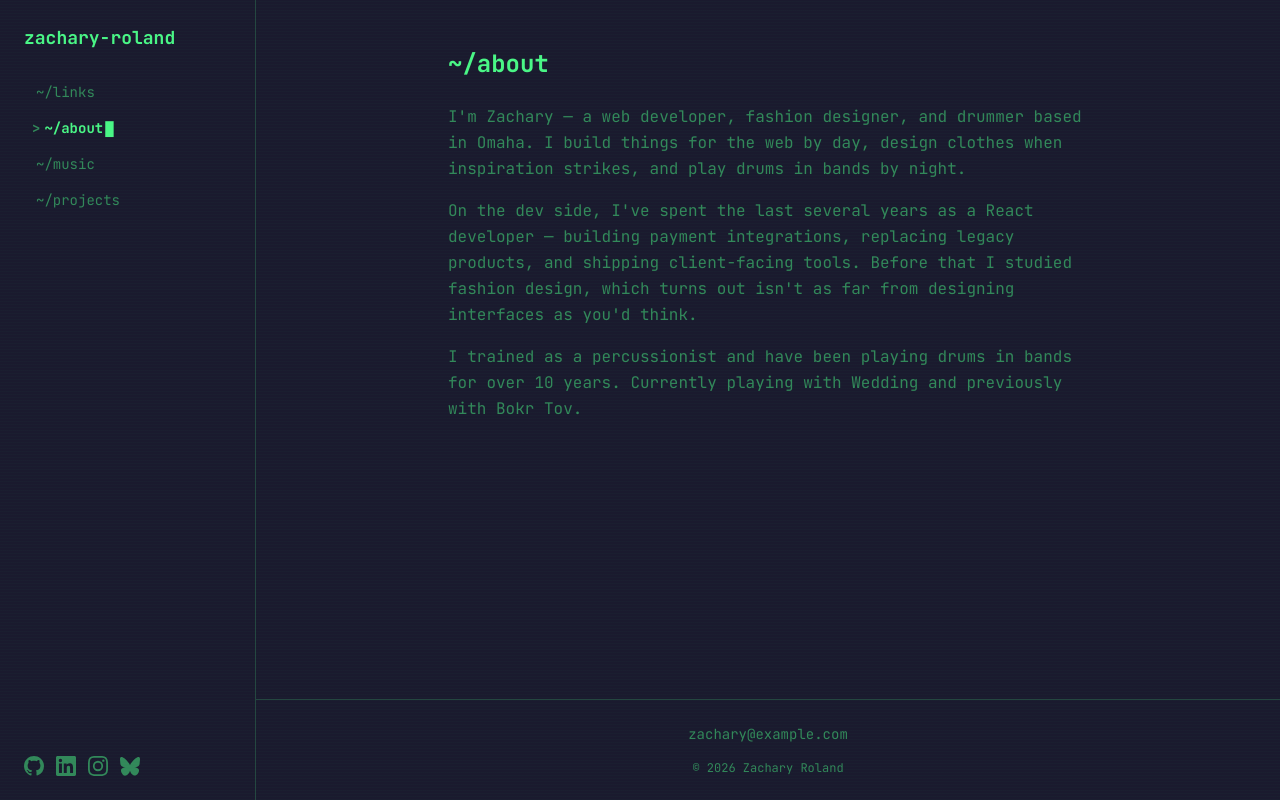
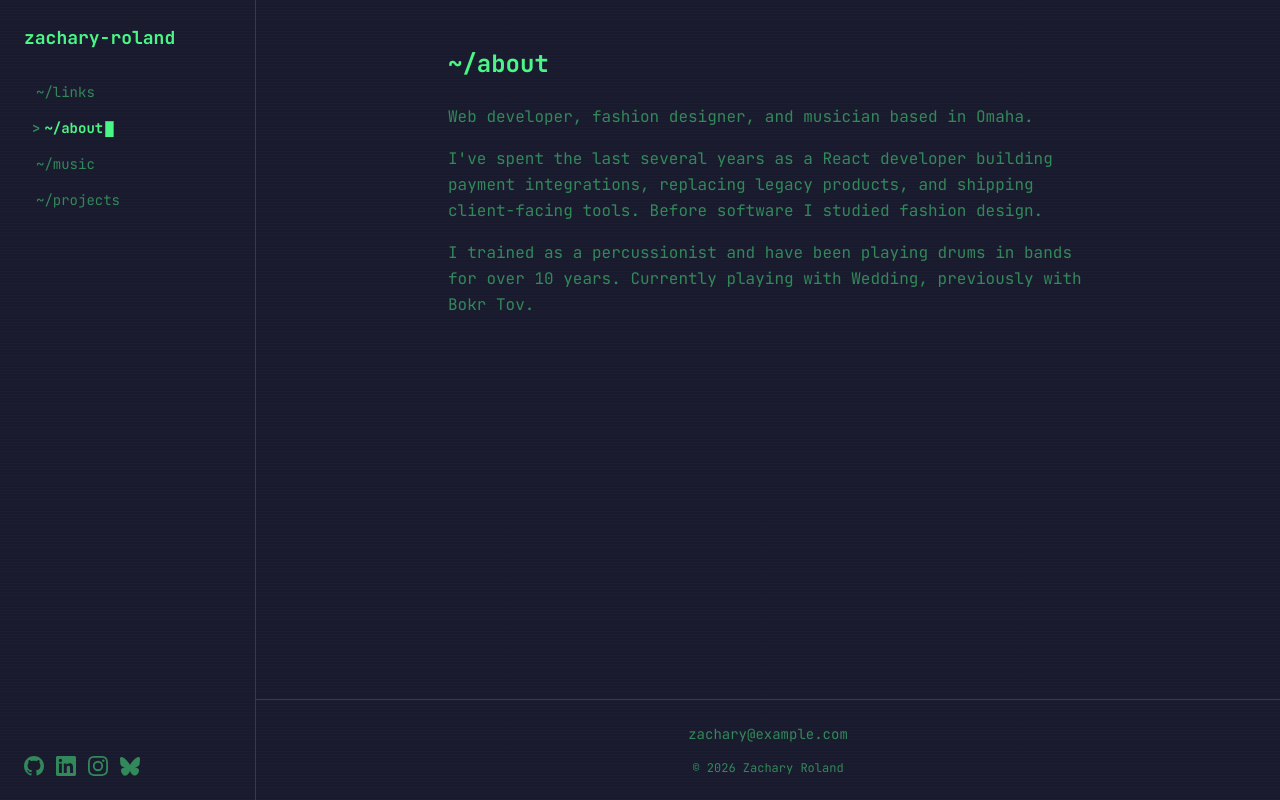
Before and after one commit to Zachary-Roland/link-in-bio, a React (Vite) app: page /about in a window 1280 px wide. Built offline with nearby package versions, Linux system fonts and the light colour scheme; no server answers.

Commit message:
refine: make About bio more straightforward

```diff
--- a/src/pages/About.tsx
+++ b/src/pages/About.tsx
@@ -5,21 +5,17 @@ export default function About() {
 
       <div className="space-y-4 text-terminal-green-muted leading-relaxed">
         <p>
-          I'm Zachary — a web developer, fashion designer, and drummer based in
-          Omaha. I build things for the web by day, design clothes when
-          inspiration strikes, and play drums in bands by night.
+          Web developer, fashion designer, and musician based in Omaha.
         </p>
         <p>
-          On the dev side, I've spent the last several years as a React
-          developer — building payment integrations, replacing legacy products,
-          and shipping client-facing tools. Before that I studied fashion
-          design, which turns out isn't as far from designing interfaces as
-          you'd think.
+          I've spent the last several years as a React developer building
+          payment integrations, replacing legacy products, and shipping
+          client-facing tools. Before software I studied fashion design.
         </p>
         <p>
-          I trained as a percussionist and have been playing drums in bands for
-          over 10 years. Currently playing with Wedding and previously with Bokr
-          Tov.
+          I trained as a percussionist and have been playing drums in bands
+          for over 10 years. Currently playing with Wedding, previously with
+          Bokr Tov.
         </p>
       </div>
     </div>
```
